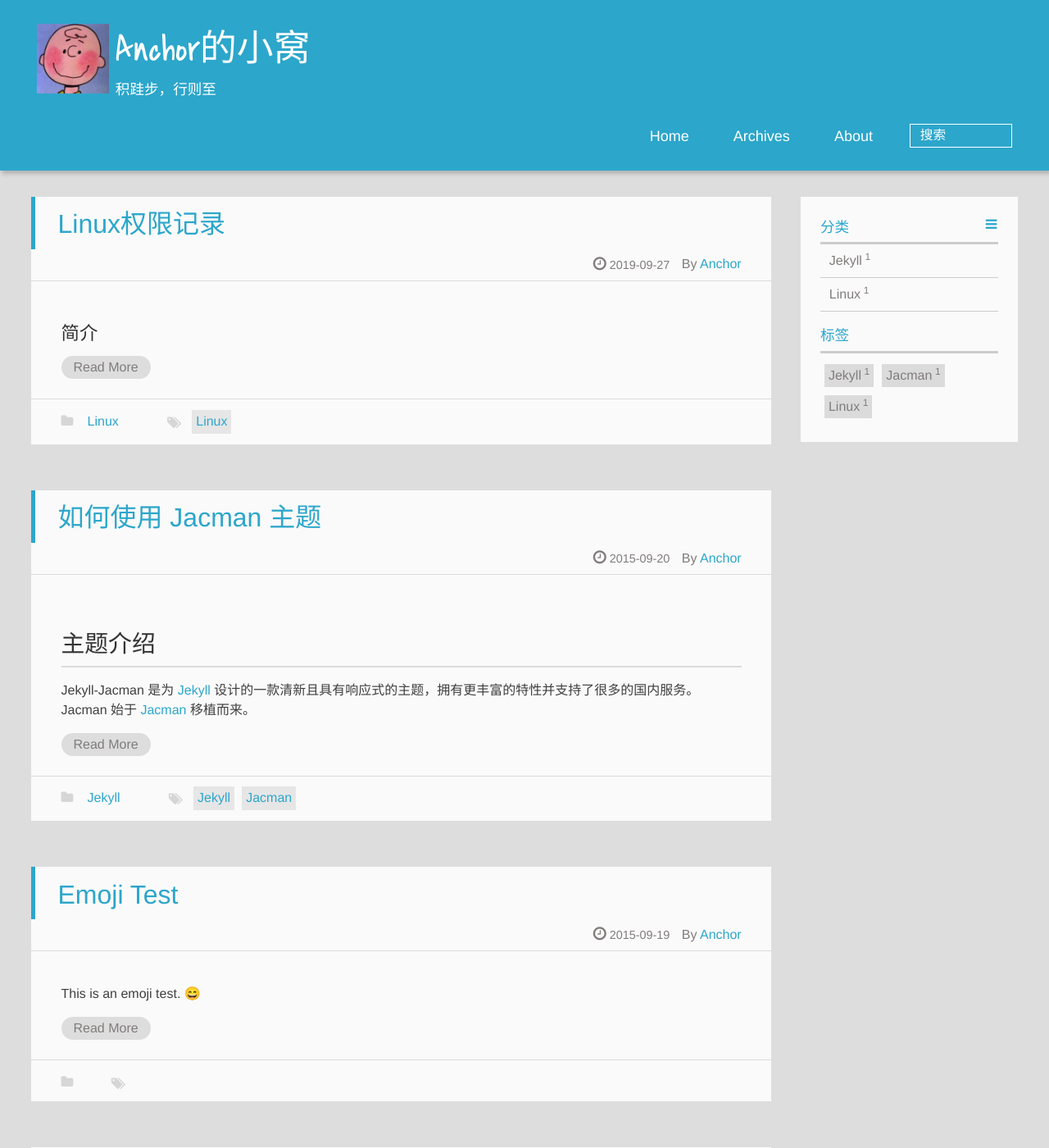
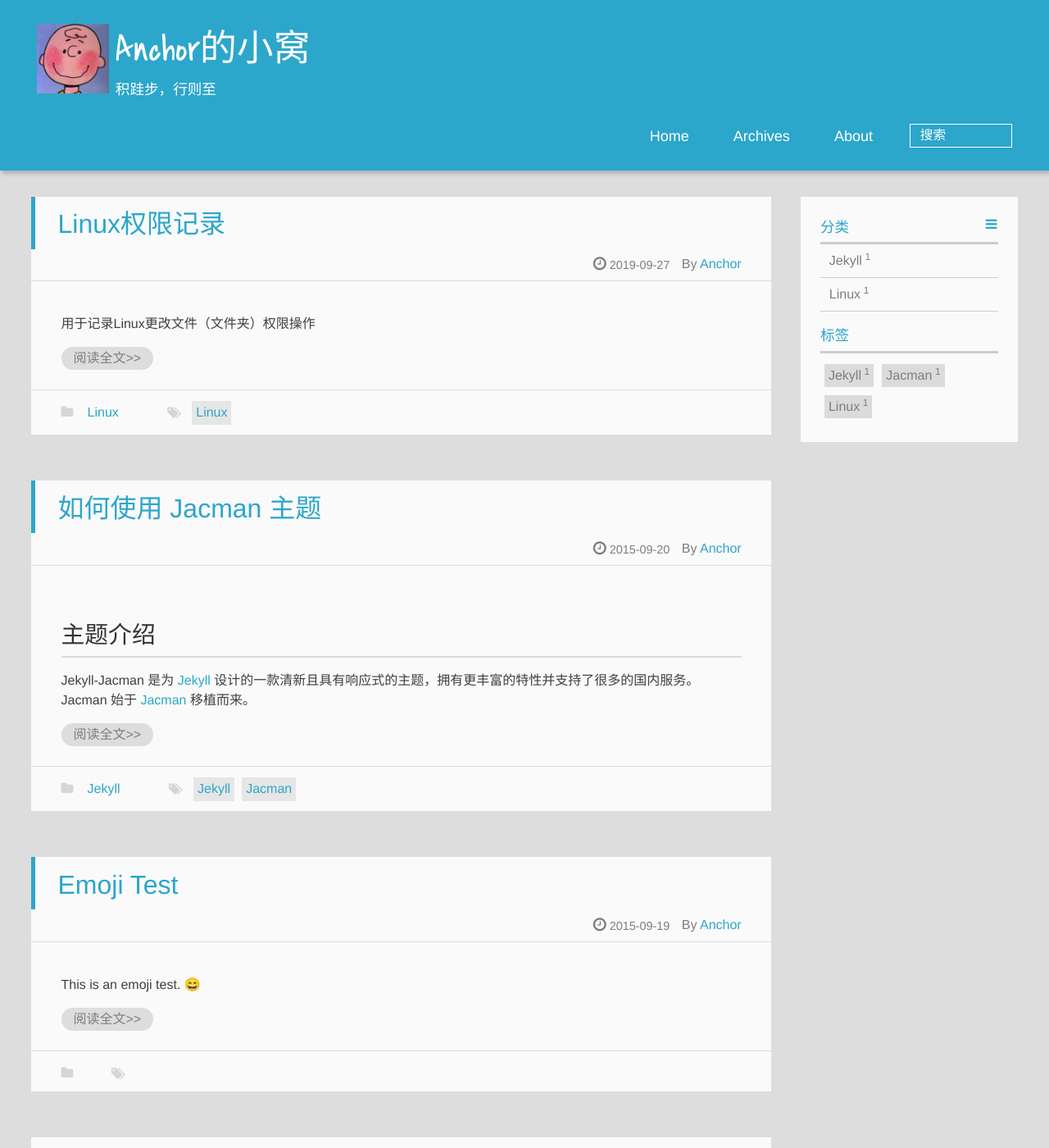
Before and after one commit to memorate/memorate.github.io, a Jekyll site: the page built from index.html, in a window 1280 px wide and 1400 px high. Shown: the whole window at 82% size. Built offline with Jekyll 4.4.1, drawn with Linux system fonts in a browser that asks for light colours; emoji names are drawn with the system emoji font; the list of posts is cut into pages by our own code.

Commit message:
latest code update on 2019-10-09 11:26

```diff
--- a/_config.yml
+++ b/_config.yml
@@ -76,7 +76,7 @@ author_img: img/myown.jpg ## size:220px*220px.display author avatar picture.if d
 #### index post is expanding or not
 index:
   expand: true           ## default is unexpanding,so you can only see the short description of each post.
-  excerpt_link: Read More
+  excerpt_link: 阅读全文>>
 
 close_aside: true  #close sidebar in post page if true
 mathjax: true      #enable mathjax if true
--- a/_posts/2019-09-27-linux-chmod.md
+++ b/_posts/2019-09-27-linux-chmod.md
@@ -5,8 +5,6 @@ tags: Linux
 categories: Linux
 description: 记录Linux更改文件权限
 ---
-### 简介
-
 用于记录Linux更改文件（文件夹）权限操作
 
 <!-- more -->
```
